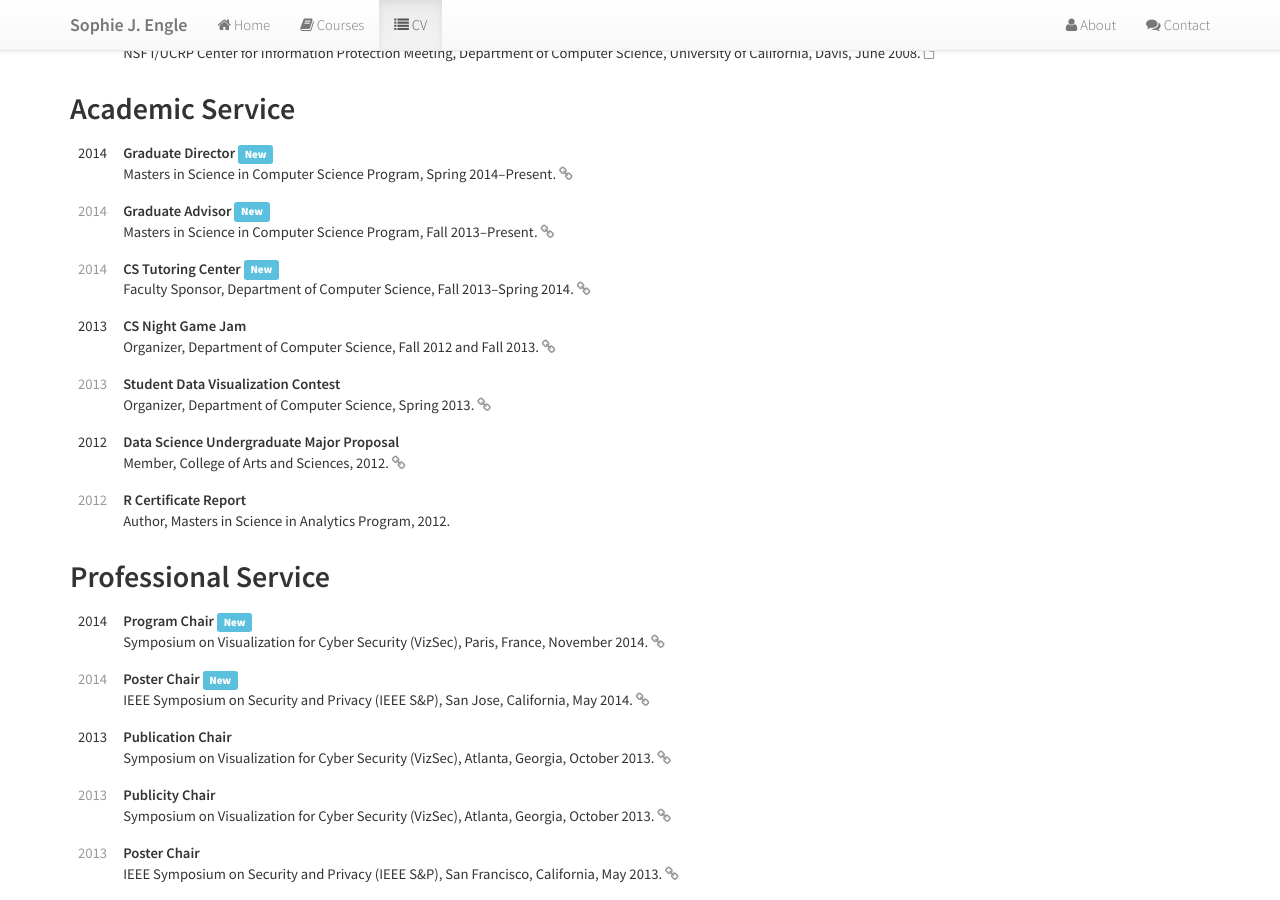
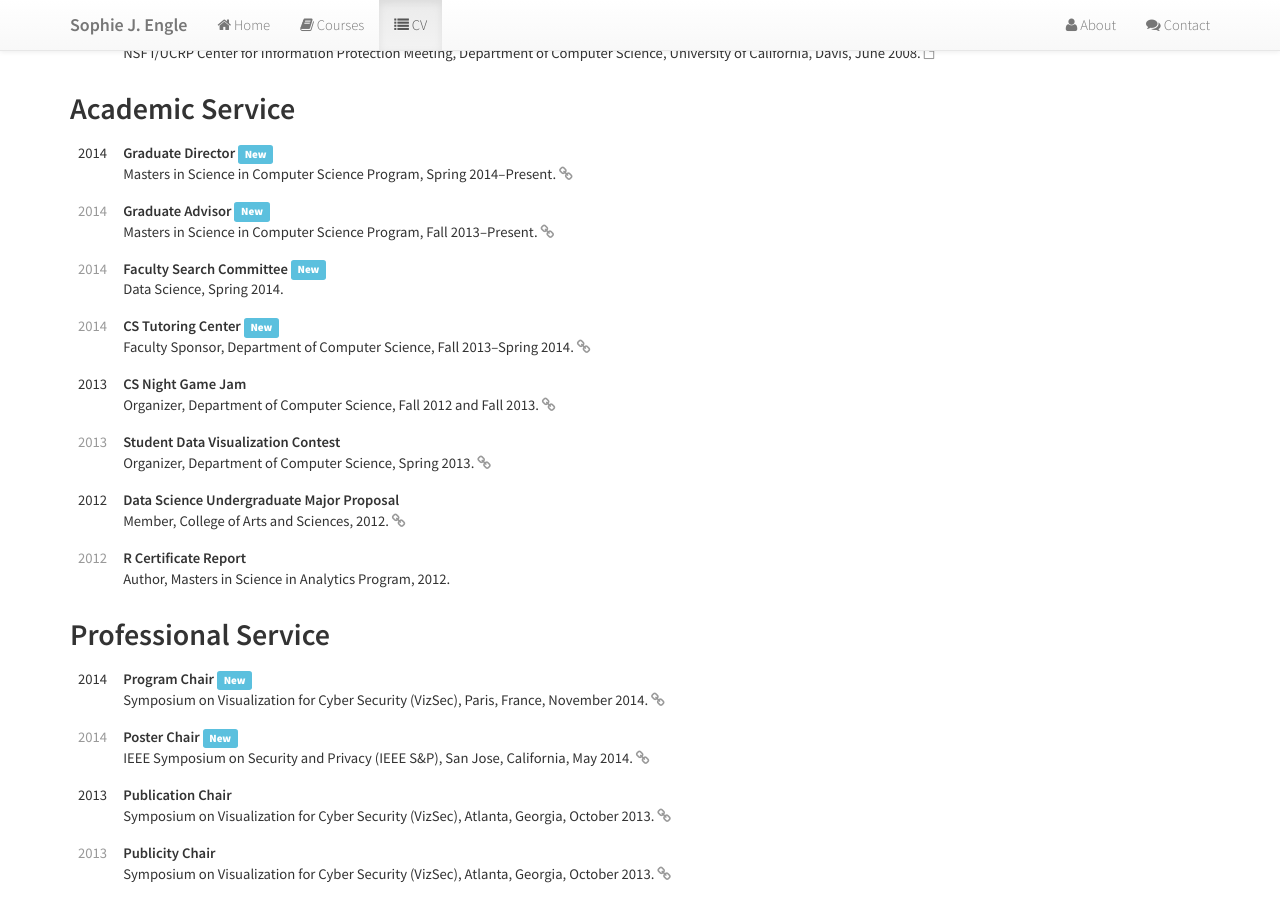
Before and after one commit to sjengle/sjengle.github.io, a Jekyll site: the page built from cv.html, in a window 1280 px wide and 900 px high, scrolled down 2134 px. Built offline with Jekyll 4.4.1, drawn with Linux system fonts in a browser that asks for light colours; Markdown is read by kramdown in place of the engine named in the settings.

Commit message:
Updating service.

```diff
--- a/_data/cv.yml
+++ b/_data/cv.yml
@@ -197,6 +197,13 @@
     link: 'http://www.usfca.edu/artsci/csg/'
     file:
     span: true
+  - name: 'Faculty Search Committee'
+    data: 'Data Science'
+    term: 'Spring'
+    year: '2014'
+    flag: 'New'
+    link:
+    file:
   - name: 'CS Tutoring Center'
     data: 'Faculty Sponsor, Department of Computer Science'
     term: 'Fall 2013&ndash;Spring 2014'
```
